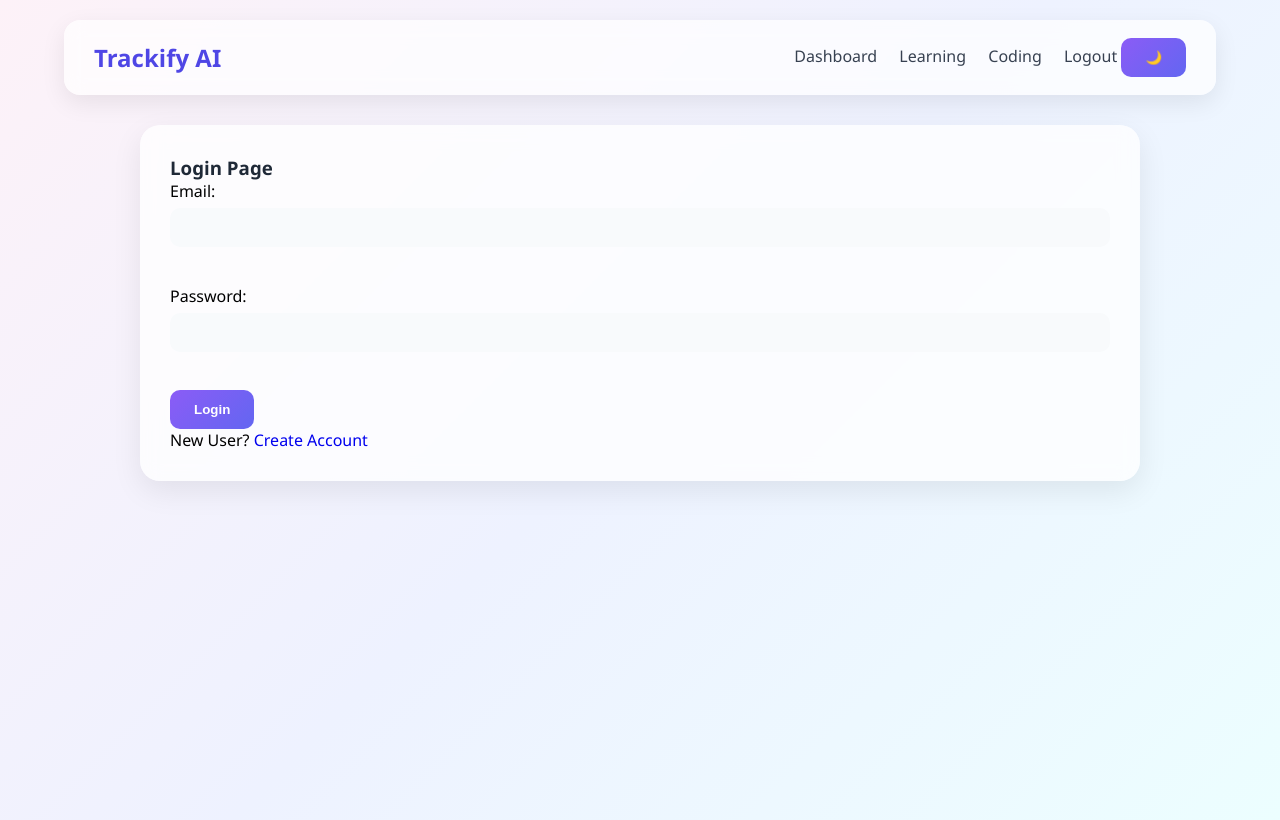
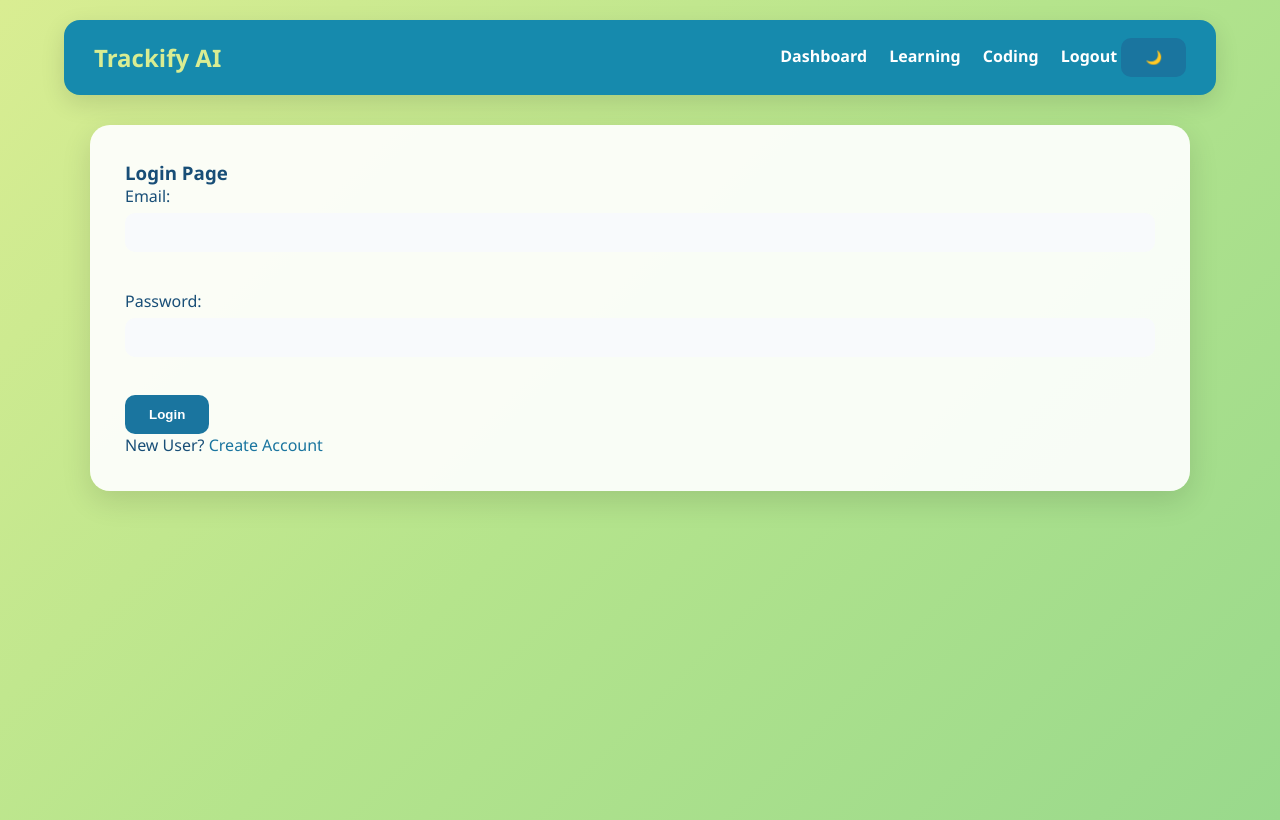
Before and after one commit to mayank200529/trackify-ai, a Flask app: page / in a window 1280 px wide. Run offline with Flask 3, Linux system fonts and the light colour scheme.

Commit message:
style: update theme with coolors palette

```diff
--- a/static/css/style.css
+++ b/static/css/style.css
@@ -5,131 +5,95 @@
 }
 
 body{
-    font-family: 'Segoe UI', sans-serif;
-
-    background: linear-gradient(
-        135deg,
-        #fdf2f8,
-        #eef2ff,
-        #ecfeff
-    );
-
+    font-family:'Segoe UI',sans-serif;
+    background:linear-gradient(135deg,#D9ED92,#B5E48C,#99D98C);
     min-height:100vh;
+    color:#184E77;
 }
 
 nav{
     width:90%;
     margin:20px auto;
-
     padding:18px 30px;
-
-    background: rgba(255,255,255,0.7);
-
-    backdrop-filter: blur(10px);
-
+    background:#168AAD;
     border-radius:16px;
-
     display:flex;
     justify-content:space-between;
     align-items:center;
-
-    box-shadow:0 8px 25px rgba(0,0,0,0.08);
+    box-shadow:0 8px 25px rgba(0,0,0,0.12);
 }
 
 nav h2{
-    color:#4f46e5;
+    color:#D9ED92;
 }
 
 nav a{
     text-decoration:none;
-    color:#374151;
+    color:white;
     margin-left:18px;
-    font-weight:500;
+    font-weight:600;
 }
 
 nav a:hover{
-    color:#4f46e5;
+    color:#D9ED92;
 }
 
 .container{
     width:90%;
-    max-width:1000px;
-
+    max-width:1100px;
     margin:30px auto;
-
-    background: rgba(255,255,255,0.75);
-
-    backdrop-filter: blur(10px);
-
+    background:rgba(255,255,255,0.92);
     border-radius:20px;
-
-    padding:30px;
-
-    box-shadow:0 10px 30px rgba(0,0,0,0.08);
+    padding:35px;
+    box-shadow:0 10px 30px rgba(0,0,0,0.12);
 }
 
 h2,h3{
-    color:#1f2937;
+    color:#184E77;
 }
 
 input,
 select{
     width:100%;
-
     padding:12px;
-
     margin-top:6px;
     margin-bottom:16px;
-
     border:none;
-
     border-radius:10px;
-
     background:#f8fafc;
 }
 
 input:focus,
 select:focus{
     outline:none;
-    border:2px solid #818cf8;
+    border:2px solid #34A0A4;
 }
 
 button{
-    background: linear-gradient(
-        135deg,
-        #8b5cf6,
-        #6366f1
-    );
-
+    background:#1A759F;
     color:white;
-
     border:none;
-
     padding:12px 24px;
-
     border-radius:10px;
-
     cursor:pointer;
-
     font-weight:600;
 }
 
 button:hover{
+    background:#184E77;
     transform:translateY(-2px);
 }
 
 table{
     width:100%;
     border-collapse:collapse;
-
     margin-top:20px;
-
+    border-radius:12px;
     overflow:hidden;
-    border-radius:12px;
 }
 
 table th{
-    background:#818cf8;
+    background:#168AAD;
     color:white;
     padding:12px;
 }
@@ -140,49 +104,64 @@ table td{
     text-align:center;
 }
 
-tr:nth-child(even){
-    background:#f8fafc;
-}
-
 a{
     text-decoration:none;
+    color:#1A759F;
+    font-weight:500;
 }
 
 .stats-container{
     display:flex;
     flex-wrap:wrap;
     gap:20px;
+    margin-top:25px;
 }
 
 .stat-card{
     flex:1;
-
     min-width:220px;
     min-height:220px;
-
     padding:25px;
-
     border-radius:16px;
-
-    background: linear-gradient(
-        135deg,
-        #a78bfa,
-        #818cf8
-    );
-
+    background:linear-gradient(135deg,#34A0A4,#168AAD);
     color:white;
-
-    box-shadow:0 10px 20px rgba(0,0,0,0.1);
+    box-shadow:0 10px 20px rgba(0,0,0,0.12);
 }
 
 .stat-card h3{
     color:white;
-    margin-bottom:10px;
+    margin-bottom:12px;
 }
 
 .stat-card h1{
-    font-size:32px;
+    font-size:36px;
     word-break:break-word;
+}
+
+.ai-box{
+    background:#D9ED92;
+    padding:20px;
+    border-left:6px solid #168AAD;
+    border-radius:12px;
+    margin:20px 0;
+    line-height:1.6;
+    box-shadow:0 8px 20px rgba(0,0,0,0.08);
+}
+
+.badge-container{
+    display:flex;
+    gap:15px;
+    flex-wrap:wrap;
+    margin:20px 0;
+}
+
+.badge-card{
+    background:#B5E48C;
+    color:#184E77;
+    padding:15px 20px;
+    border-radius:12px;
+    font-weight:600;
+    box-shadow:0 5px 15px rgba(0,0,0,0.08);
 }
 
 .chart-box{
```
Also changed, not shown: other parts of static/css/style.css (+31 -34 lines).
